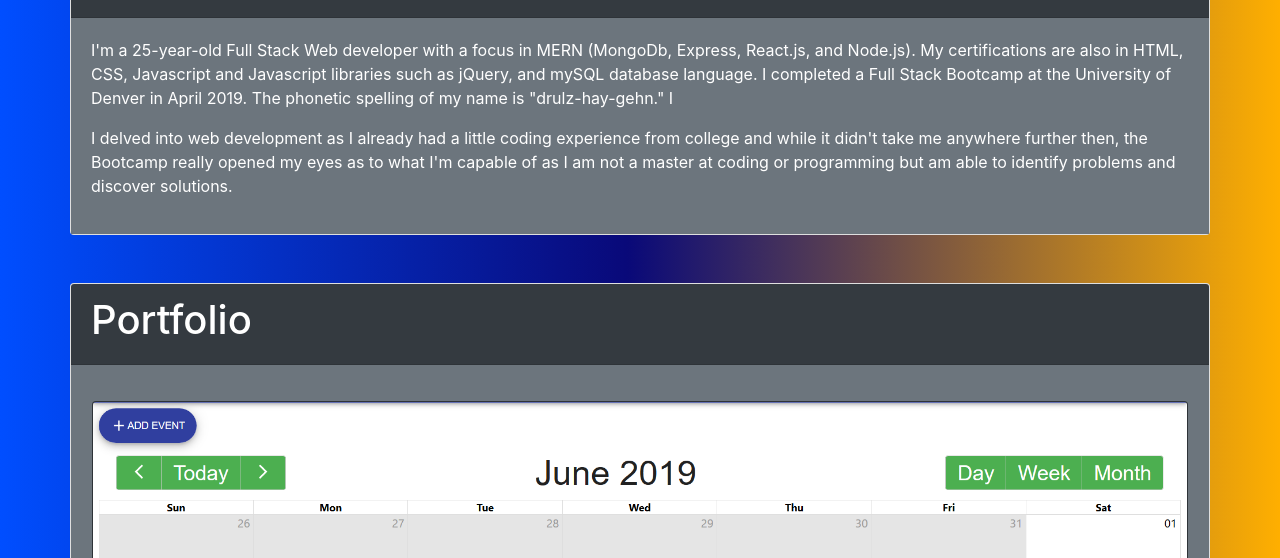
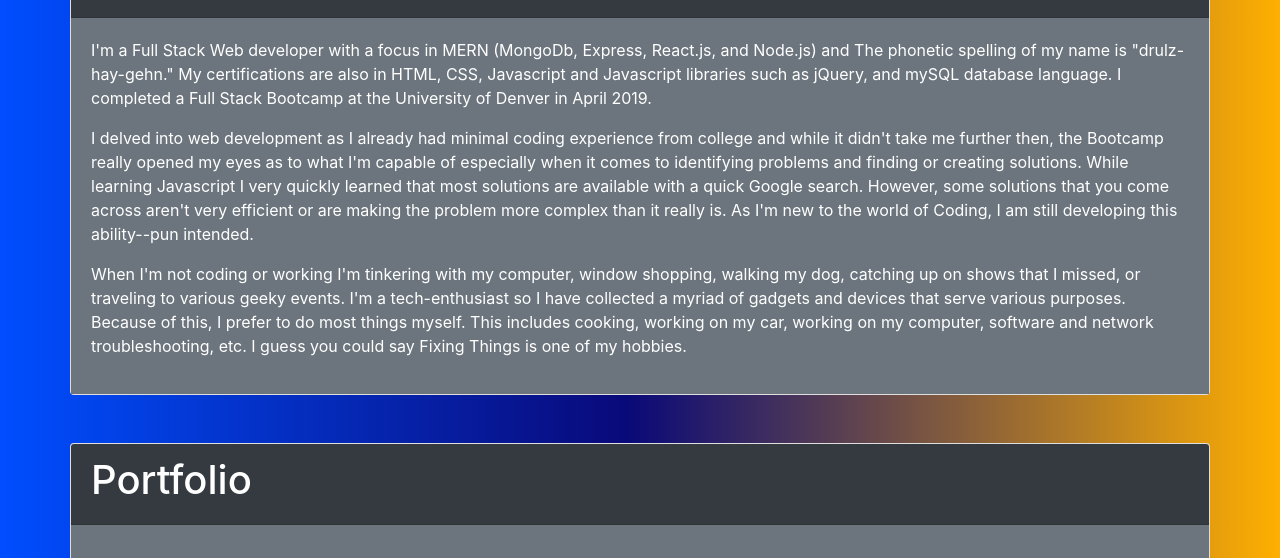
Before and after one commit to drols/portfolio, a plain HTML site: page index.html in a window 1280 px wide. Shown: the part 745-1303 px from the top of the page. Drawn offline with nearby package versions, Linux system fonts and the light colour scheme.

Commit message:
added more bio

```diff
--- a/index.html
+++ b/index.html
@@ -8,7 +8,8 @@
 
     <!-- <link rel="stylesheet" type="text/css" href="assets/style/style.css"> -->
 
-    <link rel="stylesheet" type="text/css" href="https://stackpath.bootstrapcdn.com/bootstrap/4.3.1/css/bootstrap.min.css"
+    <link rel="stylesheet" type="text/css"
+        href="https://stackpath.bootstrapcdn.com/bootstrap/4.3.1/css/bootstrap.min.css"
         integrity="sha384-ggOyR0iXCbMQv3Xipma34MD+dH/1fQ784/j6cY/iJTQUOhcWr7x9JvoRxT2MZw1T" crossorigin="anonymous">
 
     <link rel="stylesheet" type="text/css" href="assets/style/style.css">
@@ -68,14 +69,30 @@
 
                 <div class="card-body bg-secondary">
                     <div class="card-text">
-                    <p>I'm a 25-year-old Full Stack Web developer with a focus in MERN (MongoDb, Express, React.js, and Node.js).
-                        My certifications are also in HTML, CSS, Javascript and Javascript libraries such as jQuery, and mySQL database language.
-                        I completed a Full Stack Bootcamp at the University of Denver in April 2019. The phonetic spelling of my name is "drulz-hay-gehn."
-                        I
+                        <p>I'm a Full Stack Web developer with a focus in MERN (MongoDb, Express, React.js, and Node.js)
+                            and The phonetic spelling of my name is "drulz-hay-gehn."
+                            My certifications are also in HTML, CSS, Javascript and Javascript libraries such as jQuery,
+                            and mySQL database language.
+                            I completed a Full Stack Bootcamp at the University of Denver in April 2019.
                         </p>
 
-                    <p>I delved into web development as I already had a little coding experience from college and while it didn't take me anywhere further then,
-                        the Bootcamp really opened my eyes as to what I'm capable of as I am not a master at coding or programming but am able to identify problems and discover solutions.
+                        <p>
+                            I delved into web development as I already had minimal coding experience from college and
+                            while it didn't take me further then,
+                            the Bootcamp really opened my eyes as to what I'm capable of especially when it comes to
+                            identifying problems and finding or creating solutions.
+                            While learning Javascript I very quickly learned that most solutions are available with a
+                            quick Google search. However, some solutions that you come across
+                            aren't very efficient or are making the problem more complex than it really is. As I'm new to the
+                            world of Coding, I am still developing this ability--pun intended.
+                        </p>
+
+                        <p>
+                            When I'm not coding or working I'm tinkering with my computer, window shopping, walking my dog,
+                            catching up on shows that I missed, or traveling to various geeky events. I'm a tech-enthusiast
+                            so I have collected a myriad of gadgets and devices that serve various purposes. Because of this,
+                            I prefer to do most things myself. This includes cooking, working on my car, working on my computer,
+                            software and network troubleshooting, etc. I guess you could say Fixing Things is one of my hobbies.
                         </p>
                     </div>
                 </div>
```
Lines whose indentation alone changed are shown as unchanged.
